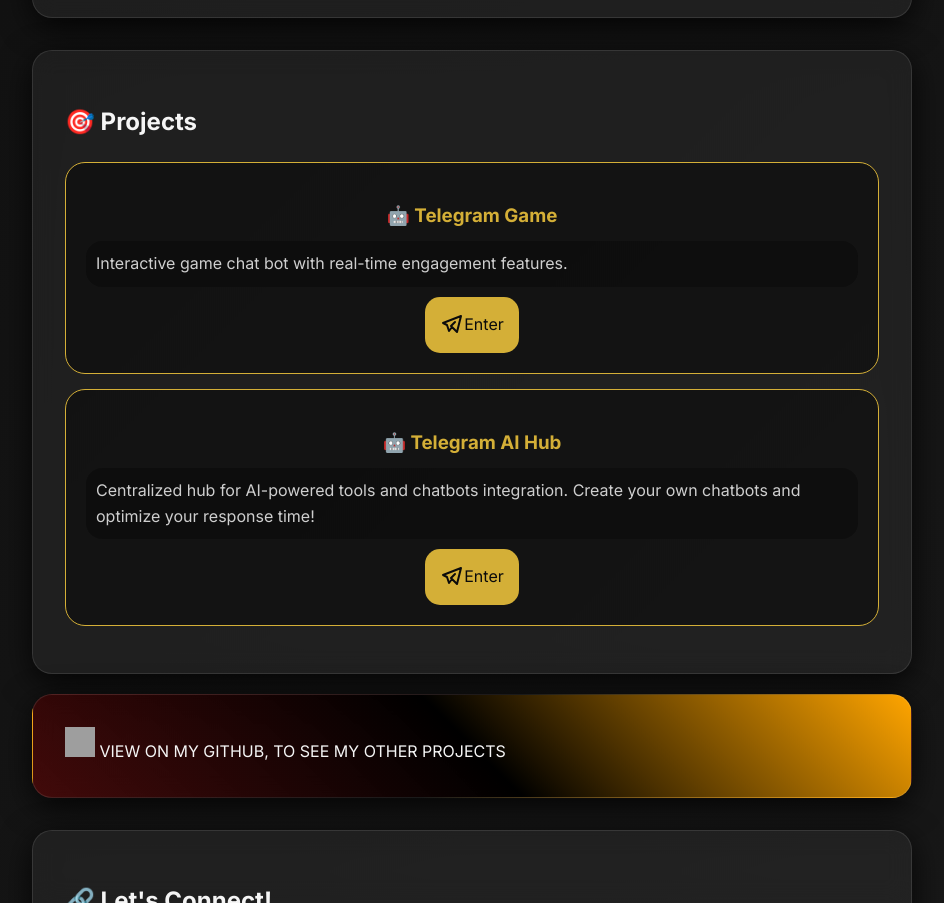
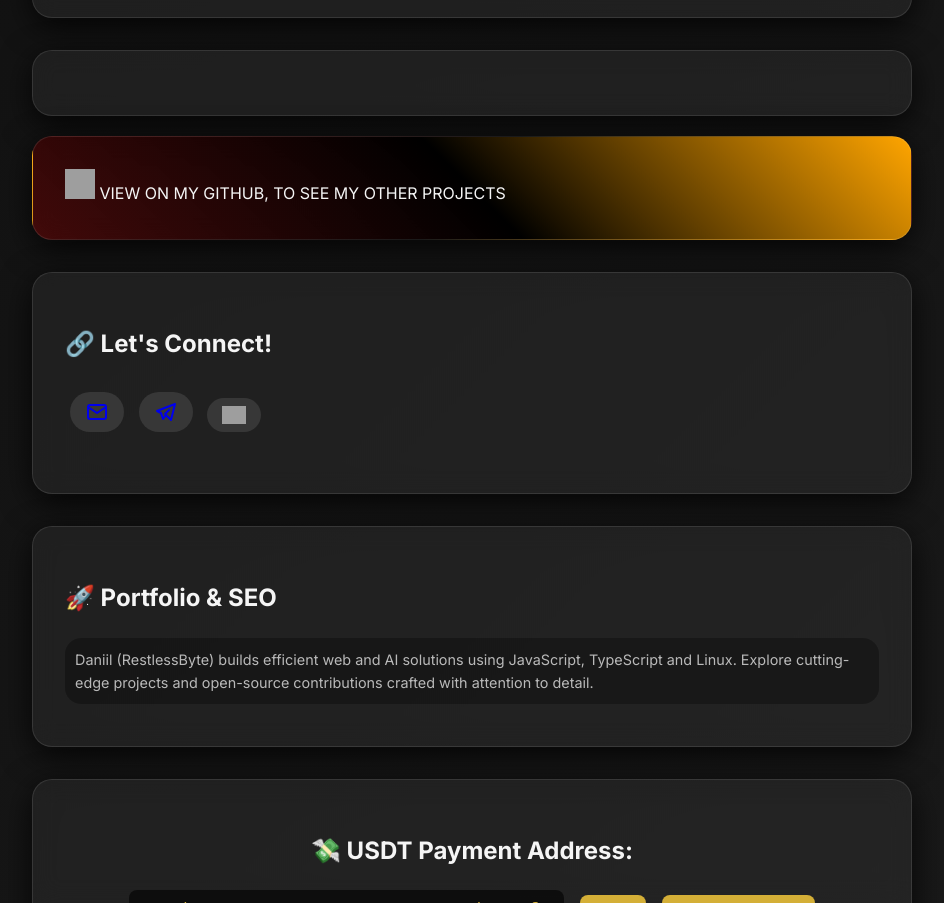
Before and after one commit to RestlessByte/RestlessByte.github.io, a website with bundled scripts: page index.html in a window 1280 px wide. Shown: the part 2287-3190 px from the top of the page, without its empty margins (168-1112 px from the left). Built offline with nearby package versions, Linux system fonts and the light colour scheme; grey boxes are pictures that could not be loaded.

Commit message:
feat: moved project in page

```diff
--- a/index.html
+++ b/index.html
@@ -93,40 +93,7 @@
     </div>
 
     <div class="glass" style="margin-top: 2rem;">
-      <h2 id="projects-title">🎯 Projects</h2>
-      <div class="projects" style="justify-content: center;">
-        <div class="project-card" onclick="window.open('https://t.me/farmilochka0_bot', '_blank')"
-          style="cursor: pointer;">
-          <h3 id="project1-title" class="project-title">🤖 Telegram Game</h3>
-          <p id="project1-desc" class="project-card-descripton">Interactive game chat bot with real-time engagement features.</p>
 
-          <div class="project-card-button">
-            <svg xmlns="http://www.w3.org/2000/svg" width="24" height="24" viewBox="0 0 24 24" fill="none"
-              stroke="currentColor" stroke-width="2" stroke-linecap="round" stroke-linejoin="round"
-              class="icon icon-tabler icons-tabler-outline icon-tabler-brand-telegram">
-              <path stroke="none" d="M0 0h24v24H0z" fill="none" />
-              <path d="M15 10l-4 4l6 6l4 -16l-18 7l4 2l2 6l3 -4" />
-            </svg>
-            <a id="project1-link" href="https://t.me/farmilochka0_bot" target="_blank">Enter</a>
-          </div>
-        </div>
-
-        <div class="project-card" onclick="window.open('https://t.me/AIHub0_bot', '_blank')" style="cursor: pointer;">
-          <h3 id="project2-title" class="project-title">🤖 Telegram AI Hub</h3>
-          <p id="project2-desc" class="project-card-descripton">Centralized hub for AI-powered tools and chatbots integration. Create
-            your own chatbots and optimize your
-            response time!</p>
-          <div class="project-card-button">
-            <svg xmlns="http://www.w3.org/2000/svg" width="24" height="24" viewBox="0 0 24 24" fill="none"
-              stroke="currentColor" stroke-width="2" stroke-linecap="round" stroke-linejoin="round"
-              class="icon icon-tabler icons-tabler-outline icon-tabler-brand-telegram">
-              <path stroke="none" d="M0 0h24v24H0z" fill="none" />
-              <path d="M15 10l-4 4l6 6l4 -16l-18 7l4 2l2 6l3 -4" />
-            </svg>
-            <a id="project2-link" href="https://t.me/AIHub0_bot" target="_blank">Enter</a>
-          </div>
-        </div>
-      </div>
     </div>
     <div class="glass" onclick="window.open('https://github.com/RestlessByte', '_blank')"
       style="cursor: pointer; background: linear-gradient(45deg,rgba(112, 1, 1, 0.507),black,orange);">
```
